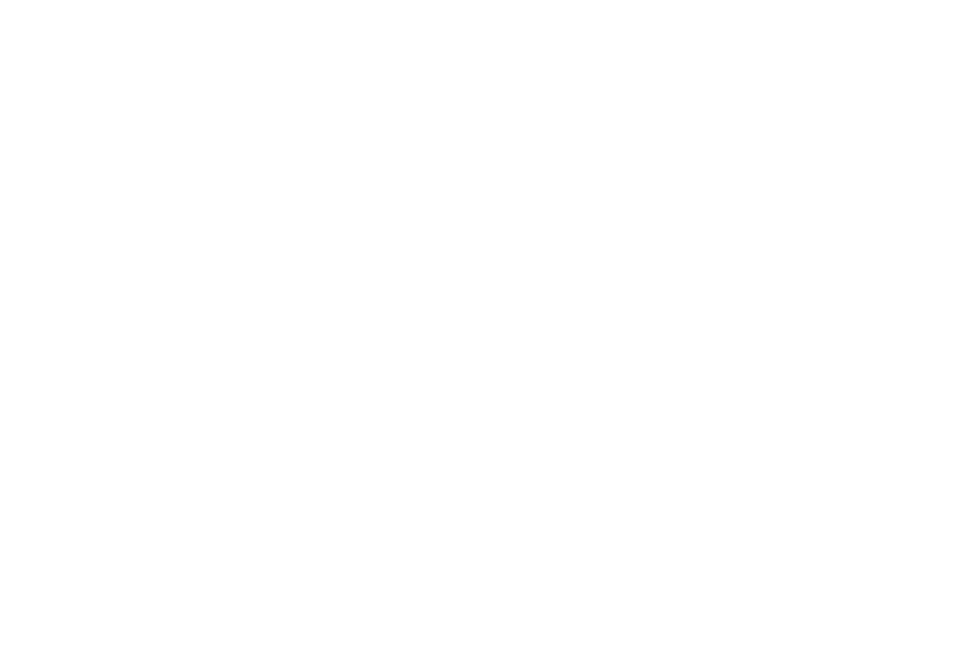
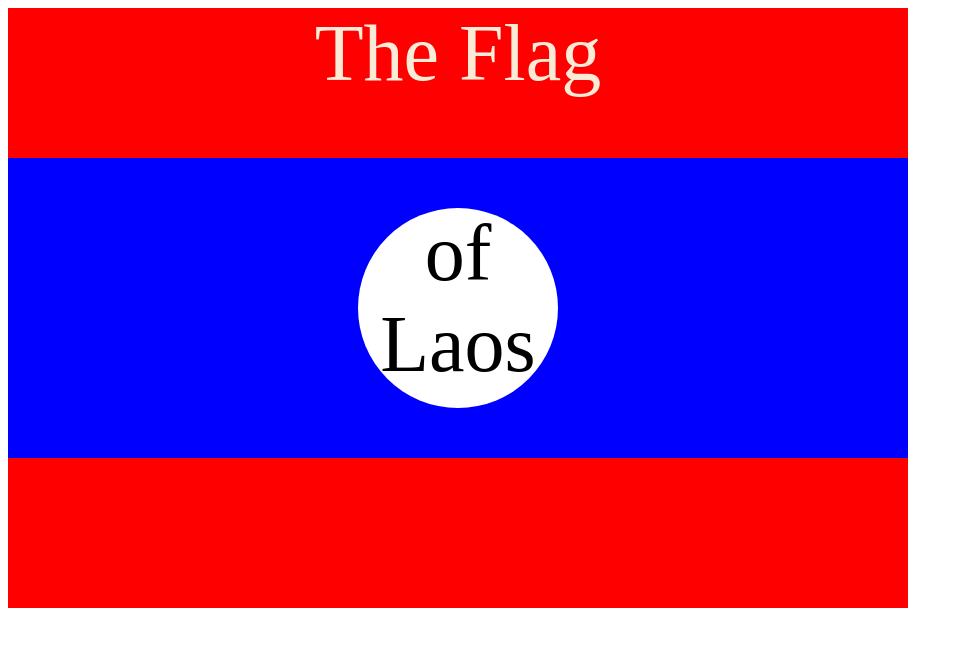
Before and after one commit to ashikch25111/CSS-project, a plain HTML site: page index.html in a window 1280 px wide. Shown: the whole page, without its empty margins (0-963 px from the left). Drawn offline with Linux system fonts and the light colour scheme.

Commit message:
Add files via upload

```diff
--- a/index.html
+++ b/index.html
@@ -1,19 +1,74 @@
 <!DOCTYPE html>
-<html>
+<html lang="en">
 
 <head>
-  <title>CSS Positioning Exercise</title>
+  <meta charset="UTF-8">
+  <title>CSS Flag Project</title>
   <style>
-    /* Write your code here */
+    /* Write your CSS Code here */
+
+    .flag{
+      height: 600px;
+      width: 900px;
+      background-color: red;
+      position: relative;
+    }
+   .flag > div{
+      background-color: blue;
+      position: absolute;
+      width: 100%;
+      height: 300px;
+      top:150px;
+   }
+
+   .flag > div > div{
+    width: 200px;
+    height: 200px;
+    background-color: white;
+    border-radius: 50%;
+    position: absolute;
+    top:50px;
+    left: 350px;
+   }
+
+
+
+    p{
+      font-size: 5rem;
+      color: antiquewhite;
+      text-align: center;
+      padding: 0;
+      margin: 0;
+    }
+
+    .flag>div div p{
+      color: black;
+    }
+
+
+
   </style>
 </head>
 
+<!--
+  IMPORTANT! Do not change any HTML
+Don't add any classes/ids/elements
+Use what you know about combining selectors
+and CSS specificity instead.
+Hint 1: The flag is 900px by 600px and the circle is 200px by 200px.
+Hint 2: You can use CSS inspection to get the colors from
+https://appbrewery.github.io/flag-of-laos/
+-->
+
 <body>
-  <div class="blue-box">
-    <div class="red-circle">
+  <div class="flag">
+    <p>The Flag</p>
+    <div>
+      <div>
+        <p>of Laos</p>
+      </div>
     </div>
   </div>
-
 </body>
 
 </html>
```
